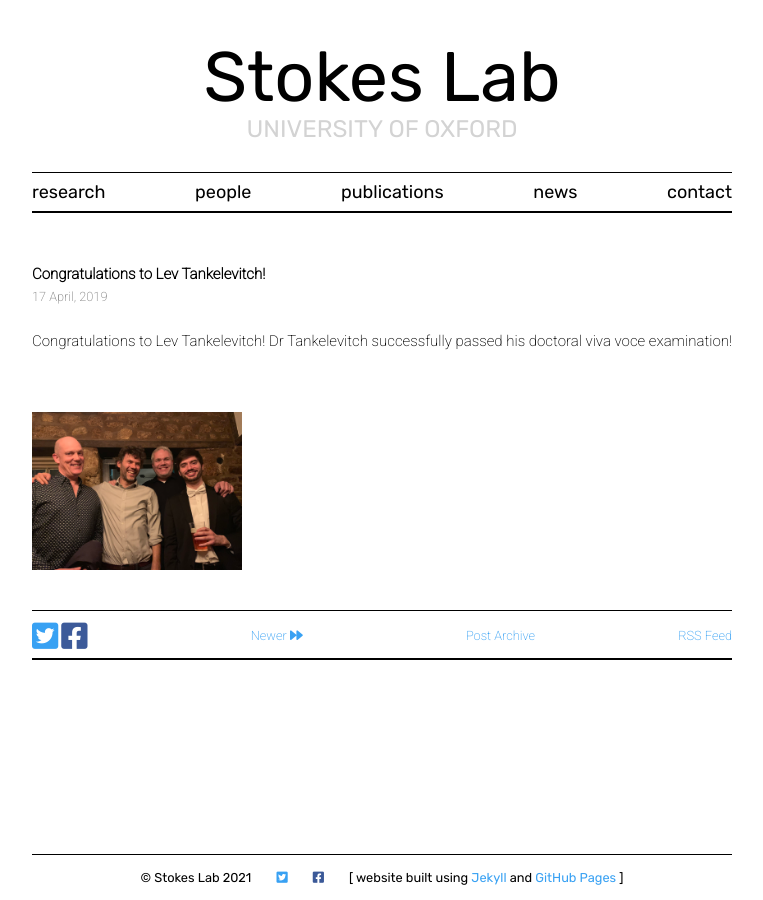
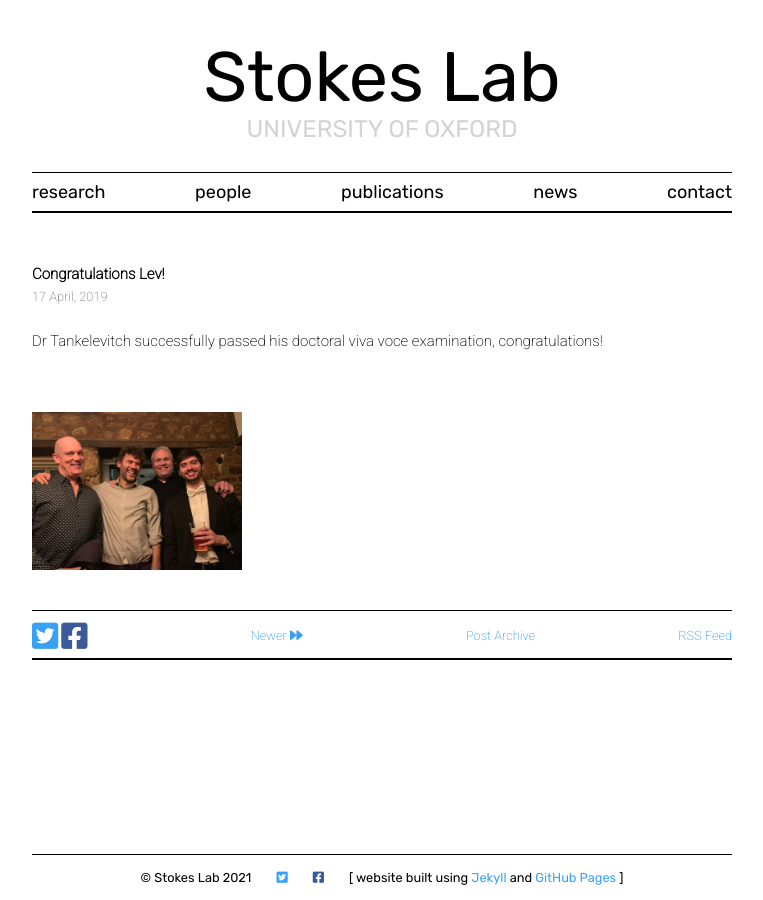
Before and after one commit to stokeslab/stokeslab.github.io, a Jekyll site: the page built from _posts/2019-04-17-congrats-lev.md, in a window 1280 px wide. Shown: the whole page, without its empty margins (258-1021 px from the left). Built offline with Jekyll 4.4.1, drawn with Linux system fonts in a browser that asks for light colours; nearby versions of some CDN libraries; some web fonts are replaced.

Commit message:
Update 2019-04-17-congrats-lev.md

```diff
--- a/_posts/2019-04-17-congrats-lev.md
+++ b/_posts/2019-04-17-congrats-lev.md
@@ -1,9 +1,9 @@
 ---
 layout: post
-title:  "Congratulations to Lev Tankelevitch!"
+title:  "Congratulations Lev!"
 ---
 
-Congratulations to Lev Tankelevitch! Dr Tankelevitch successfully passed his doctoral viva voce examination!
+Dr Tankelevitch successfully passed his doctoral viva voce examination, congratulations!
 
 
 
```
